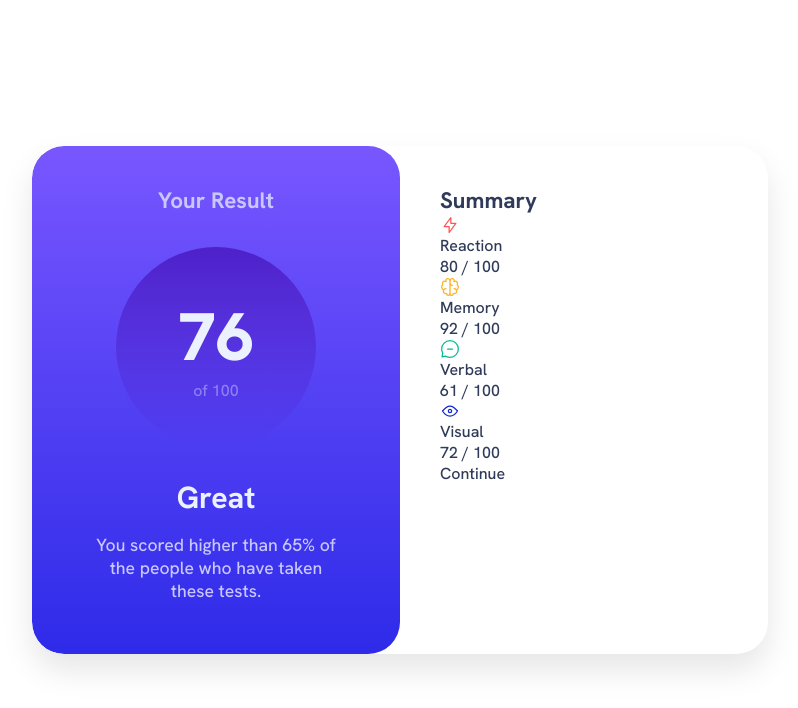
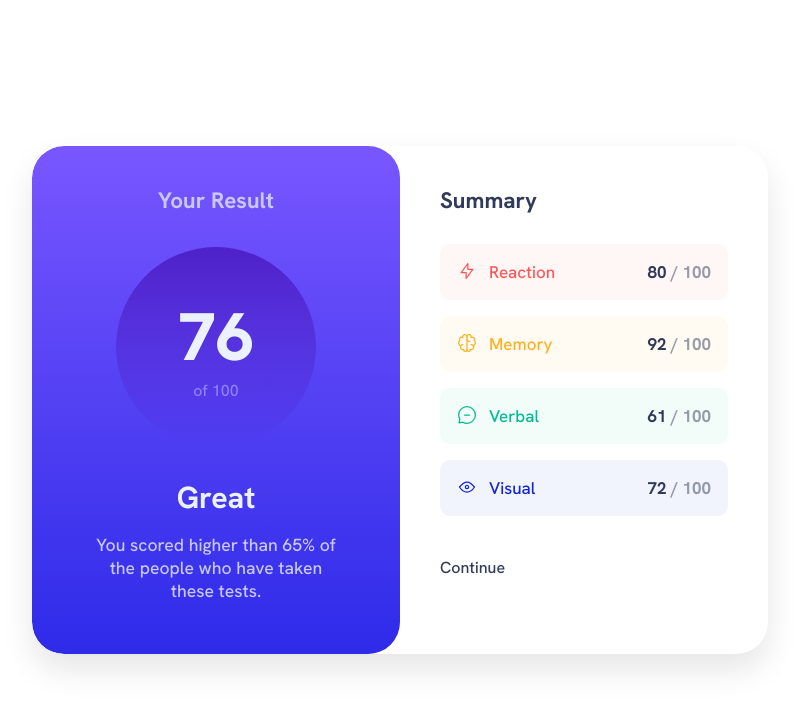
Before and after one commit to lunr-ish/results-summary-component, a plain HTML site: page index.html in a window 1280 px wide. Shown: the whole page, without its empty margins (240-1038 px from the left). Drawn offline with Linux system fonts and the light colour scheme.

Commit message:
add summary list styles

```diff
--- a/index.html
+++ b/index.html
@@ -43,8 +43,10 @@
             </div>
             <p class="summary__item-title">Reaction</p>
             <p class="summary__item-score">
-              80 <span class="sr-only">out of</span
-              ><span aria-hidden="true">/</span> 100
+              <span class="highlight">80</span>
+              <span class="sr-only">out of</span>
+              <span aria-hidden="true">/</span>
+              100
             </p>
           </li>
 
@@ -58,8 +60,10 @@
             </div>
             <p class="summary__item-title">Memory</p>
             <p class="summary__item-score">
-              92 <span class="sr-only">out of</span
-              ><span aria-hidden="true">/</span> 100
+              <span class="highlight">92</span>
+              <span class="sr-only">out of</span>
+              <span aria-hidden="true">/</span>
+              100
             </p>
           </li>
 
@@ -73,8 +77,10 @@
             </div>
             <p class="summary__item-title">Verbal</p>
             <p class="summary__item-score">
-              61 <span class="sr-only">out of</span
-              ><span aria-hidden="true">/</span> 100
+              <span class="highlight">61</span>
+              <span class="sr-only">out of</span>
+              <span aria-hidden="true">/</span>
+              100
             </p>
           </li>
 
@@ -88,8 +94,10 @@
             </div>
             <p class="summary__item-title">Visual</p>
             <p class="summary__item-score">
-              72 <span class="sr-only">out of</span
-              ><span aria-hidden="true">/</span> 100
+              <span class="highlight">72</span>
+              <span class="sr-only">out of</span>
+              <span aria-hidden="true">/</span>
+              100
             </p>
           </li>
         </ul>
--- a/style.css
+++ b/style.css
@@ -186,8 +186,58 @@ section.result {
   margin-top: 0.7rem;
 }
 
+/* SUMMARY SECTION */
+
 .summary {
   padding: 1.5rem 1.875rem 1.875rem;
+}
+
+.summary__list {
+  margin-block: 1.5rem;
+  display: flex;
+  flex-direction: column;
+  gap: 1rem;
+}
+
+.summary__item {
+  --_clr-item: var(--clr-item, var(--clr-gray-blue));
+
+  padding: 1em;
+  border-radius: 0.625rem;
+  background: hsla(var(--_clr-item) / 5%);
+  display: flex;
+  gap: 0.75rem;
+  font-size: 0.9375rem;
+  color: hsl(var(--_clr-item));
+}
+
+.summary__item:nth-child(1) {
+  --clr-item: var(--clr-red);
+}
+
+.summary__item:nth-child(2) {
+  --clr-item: var(--clr-yellow);
+}
+
+.summary__item:nth-child(3) {
+  --clr-item: var(--clr-green);
+}
+
+.summary__item:nth-child(4) {
+  --clr-item: var(--clr-blue);
+}
+
+.summary__item-title {
+  flex: 1;
+}
+
+.summary__item-score {
+  font-weight: var(--fw-bold);
+  color: hsl(var(--clr-gray-blue) / 50%);
+}
+
+.summary__item-score .highlight {
+  color: hsl(var(--clr-gray-blue));
 }
 
 @media (min-width: 48rem) {
@@ -237,7 +287,18 @@ section.result {
     margin-top: 1rem;
   }
 
+  /* SUMMARY SECTION */
+
   .summary {
     padding: 2.5rem;
   }
+
+  .summary__list {
+    margin-block: 1.8rem 2.56rem;
+  }
+
+  .summary__item {
+    font-size: 1.0625rem;
+    padding: 1em;
+  }
 }
```
